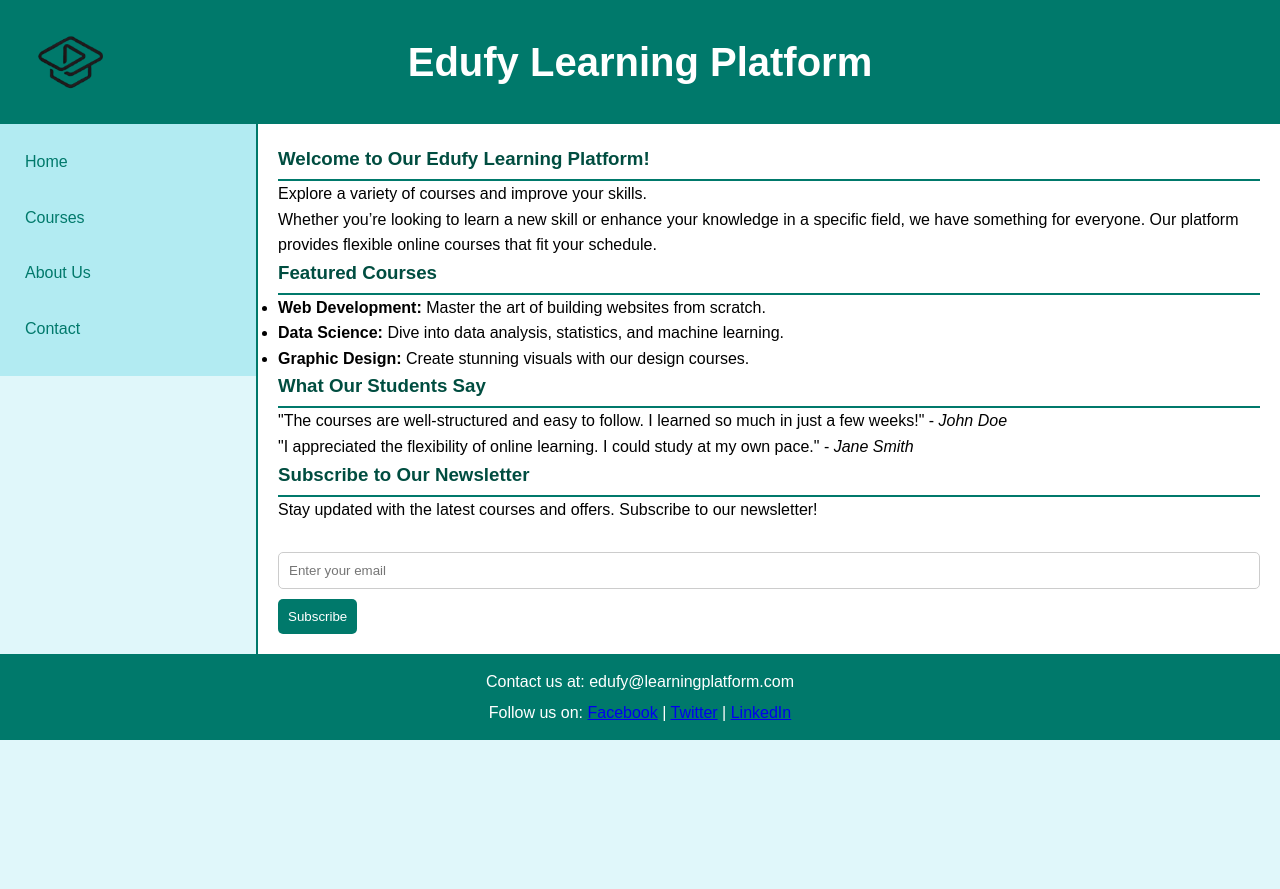
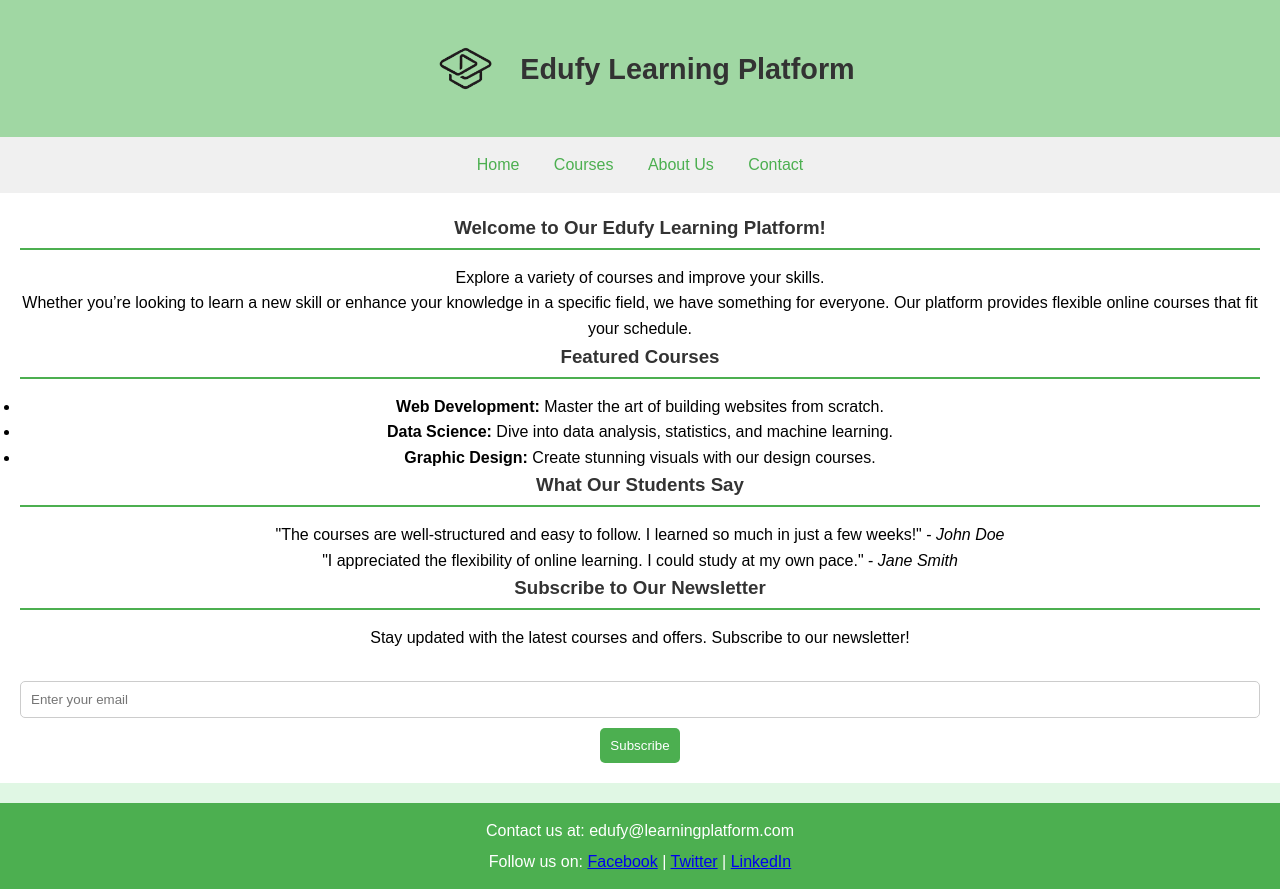
Before and after one commit to Deva-st/edufy_learning_platform, a plain HTML site: page index.html in a window 1280 px wide. Before the commit the page ends 800 px from the top, so only its background shows below. Drawn offline with Linux system fonts and the light colour scheme; files whose address does not match are found by name.

Commit message:
Update style.css

```diff
--- a/style.css
+++ b/style.css
@@ -9,134 +9,115 @@
 body {
     font-family: Arial, sans-serif;
     line-height: 1.6;
-    background-color: #e0f7fa; /* Light pale blue background for the whole body */
+    background-color: #E0F7E4; /* Light mint green background */
 }
 
 /* Header */
 header {
-    display: flex; /* Use flexbox for layout */
-    align-items: center; /* Center logo and text vertically */
-    justify-content: center; /* Center content */
-    background-color: #00796b; /* Darker teal for header */
-    color: white;
-    padding: 30px; /* Increased padding for larger header */
-    position: relative; /* Allow absolute positioning of the logo */
+    background-color: #A0D7A3; /* Soft mint green */
+    color: #333;
+    padding: 20px;
+    display: flex;
+    align-items: center;
+    justify-content: center;
+    flex-wrap: wrap;
+    text-align: center;
 }
-
-.header-content {
-    display: flex; /* Flexbox for logo and title alignment */
-    flex-grow: 1; /* Allow content to take available space */
-    justify-content: center; /* Center the text */
+header img {
+    max-width: 80px;
+    margin-right: 15px;
 }
-
-header img {
-    max-width: 100px; /* Limit logo width */
-    position: absolute; /* Position the logo absolutely */
-    left: 20px; /* Distance from the left side */
-    top: 50%; /* Center the logo vertically */
-    transform: translateY(-50%); /* Adjust for exact centering */
-    border-radius: 10%; /* Slightly rounded corners for the logo */
-}
-
 header h1 {
-    font-size: 2.5em;
+    font-size: 1.8em;
 }
 
 /* Navigation */
 nav {
-    float: left;
-    width: 20%;
-    background-color: #b2ebf2; /* Lighter blue for navigation */
-    padding: 15px;
+    width: 100%;
+    background-color: #f0f0f0; /* Light gray */
+    padding: 10px;
+}
+nav ul {
+    list-style-type: none;
+    text-align: center;
+}
+nav ul li {
+    display: inline-block;
+    margin: 5px;
+}
+nav ul li a {
+    text-decoration: none;
+    color: #4CAF50;
+    padding: 10px;
+    border-radius: 5px;
+    transition: background-color 0.3s;
+}
+nav ul li a:hover {
+    background-color: #4CAF50;
+    color: white;
 }
 
-nav ul {
-    list-style-type: none; /* Remove bullet points */
+/* Main Content */
+main {
+    width: 100%;
+    background-color: #ffffff;
+    padding: 20px;
+    text-align: center;
+}
+main h3 {
+    color: #333;
+    border-bottom: 2px solid #4CAF50;
+    padding-bottom: 5px;
+    margin-bottom: 15px;
 }
 
-nav ul li {
-    margin-bottom: 10px; /* Space between items */
-}
-
-nav ul li a {
-    text-decoration: none;
-    color: #00796b; /* Dark teal link color */
-    padding: 10px;
-    display: block;
-    border-radius: 5px; /* Rounded corners for links */
-    transition: background-color 0.3s; /* Smooth transition */
-}
-
-nav ul li a:hover {
-    background-color: #00796b; /* Darker teal on hover */
-    color: white; /* Change text color on hover */
-}
-
-/* Main Body */
-main {
-    float: right;
-    width: 80%; /* Main body occupies the remaining space */
-    background-color: #ffffff; /* White background */
-    padding: 20px;
-    border-left: 2px solid #00796b; /* Dark teal left border */
-}
-
-/* Section Headings */
-main h3 {
-    color: #004d40; /* Darker teal for headings */
-    border-bottom: 2px solid #00796b; /* Green underline */
-    padding-bottom: 5px;
-}
-
-/* Footer Section */
+/* Footer */
 footer {
-    clear: both; /* Clear floats */
-    background-color: #00796b; /* Darker teal background */
+    background-color: #4CAF50;
     color: white;
     text-align: center;
     padding: 10px;
+    margin-top: 20px;
 }
-
 footer p {
-    margin: 5px 0; /* Space between footer items */
+    margin: 5px 0;
 }
 
 /* Form Styles */
 form {
     margin-top: 20px;
 }
-
 input[type="text"],
 input[type="email"],
 textarea {
-    width: 100%; /* Full width inputs */
-    padding: 10px; /* Inner padding */
-    margin: 10px 0; /* Margin for spacing */
-    border: 1px solid #ccc; /* Light border */
-    border-radius: 5px; /* Rounded corners */
+    width: 100%;
+    padding: 10px;
+    margin: 10px 0;
+    border: 1px solid #ccc;
+    border-radius: 5px;
 }
-
 input[type="submit"] {
-    background-color: #00796b; /* Darker teal for submit button */
-    color: white; /* White text */
-    padding: 10px; /* Inner padding */
-    border: none; /* No border */
-    border-radius: 5px; /* Rounded corners */
-    cursor: pointer; /* Pointer cursor */
-    transition: background-color 0.3s; /* Smooth transition */
+    background-color: #4CAF50;
+    color: white;
+    padding: 10px;
+    border: none;
+    border-radius: 5px;
+    cursor: pointer;
+    transition: background-color 0.3s;
 }
-
 input[type="submit"]:hover {
-    background-color: #004d40; /* Darker teal on hover */
+    background-color: #45a049;
 }
 
 /* Responsive Design */
 @media (max-width: 768px) {
-    nav, main {
-        float: none; /* Stack on top of each other */
-        width: 100%; /* Full width */
+    header {
+        flex-direction: column;
     }
-    header, footer {
-        text-align: left; /* Align text to left */
+    nav ul li {
+        display: block; /* Stack links vertically */
+    }
+    main {
+        padding: 10px;
     }
 }
```
